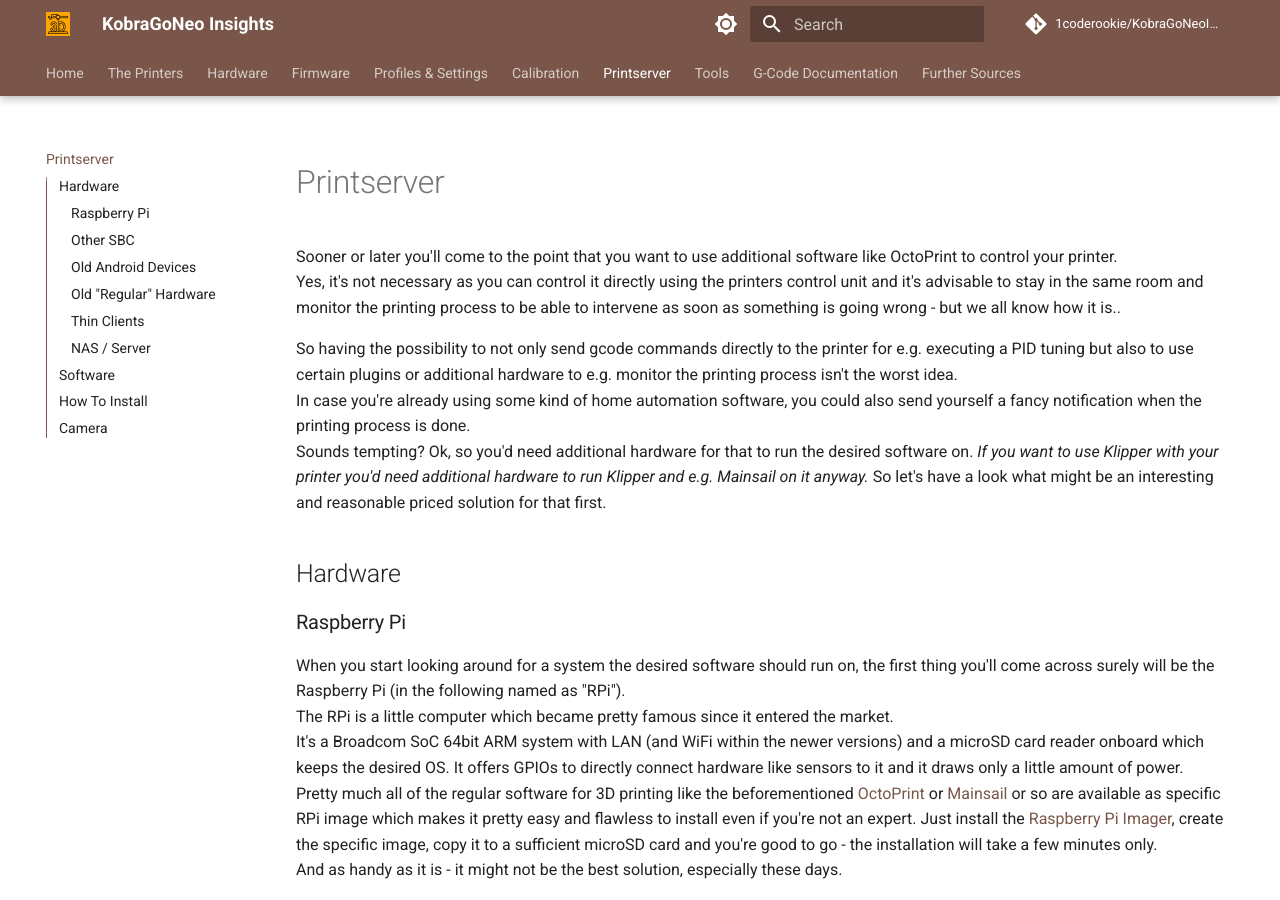
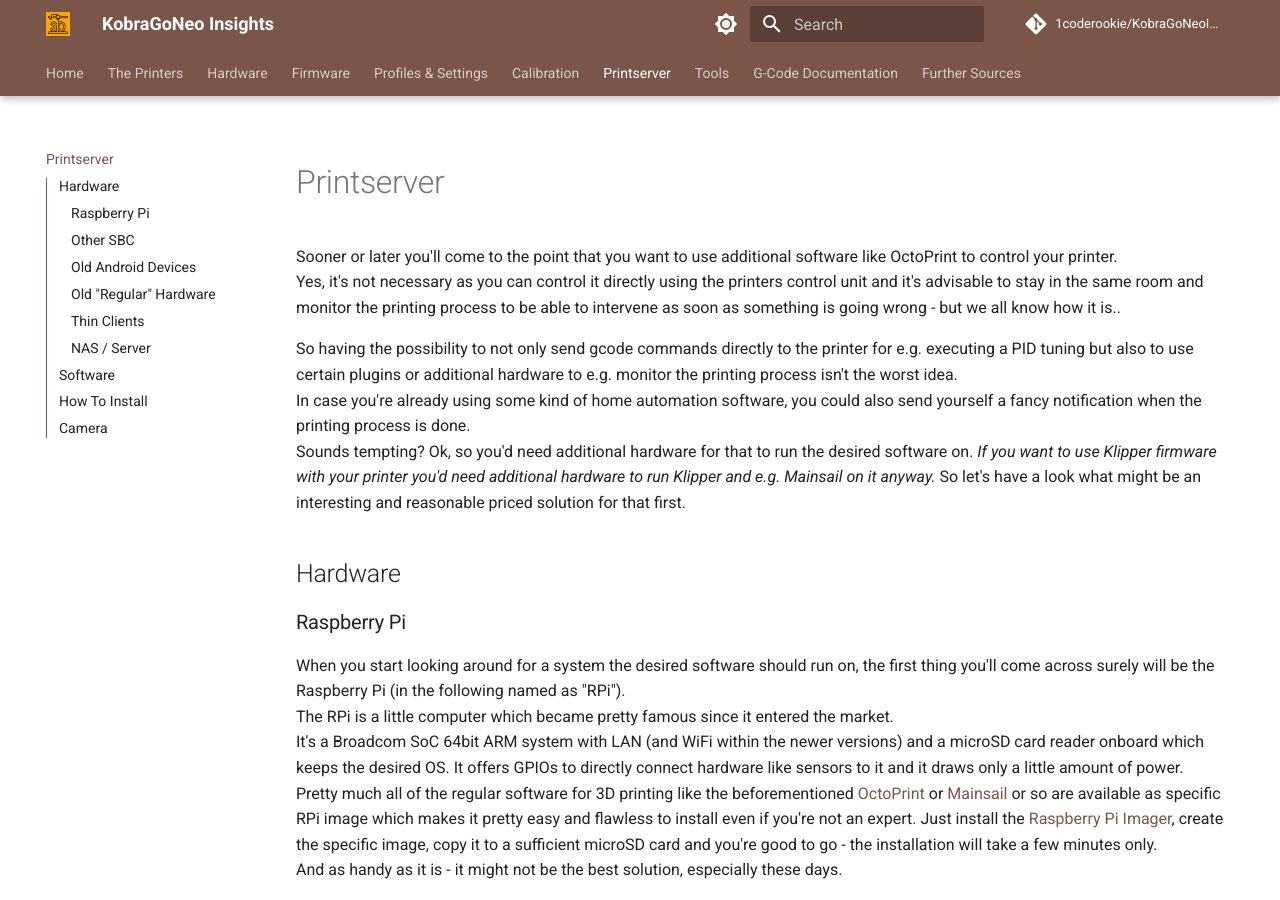
Before and after one commit to 1coderookie/KobraGoNeoInsights, an MkDocs documentation site: the page built from docs/printserver.md, in a window 1280 px wide and 900 px high. Built offline with MkDocs 1.6.1 and Material for MkDocs 9.7.7, drawn with Linux system fonts in a browser that asks for light colours; comment, search, counter and statistics services are not loaded.

Commit message:
Update printserver.md

```diff
--- a/docs/printserver.md
+++ b/docs/printserver.md
@@ -6,7 +6,7 @@
 
 So having the possibility to not only send gcode commands directly to the printer for e.g. executing a PID tuning but also to use certain plugins or additional hardware to e.g. monitor the printing process isn't the worst idea.
 In case you're already using some kind of home automation software, you could also send yourself a fancy notification when the printing process is done.
-Sounds tempting? Ok, so you'd need additional hardware for that to run the desired software on. *If you want to use Klipper with your printer you'd need additional hardware to run Klipper and e.g. Mainsail on it anyway.* So let's have a look what might be an interesting and reasonable priced solution for that first.
+Sounds tempting? Ok, so you'd need additional hardware for that to run the desired software on. *If you want to use Klipper firmware with your printer you'd need additional hardware to run Klipper and e.g. Mainsail on it anyway.* So let's have a look what might be an interesting and reasonable priced solution for that first.
 
 ## Hardware
 
```
Also changed, not shown: other parts of docs/printserver.md (+1 -1 lines).
